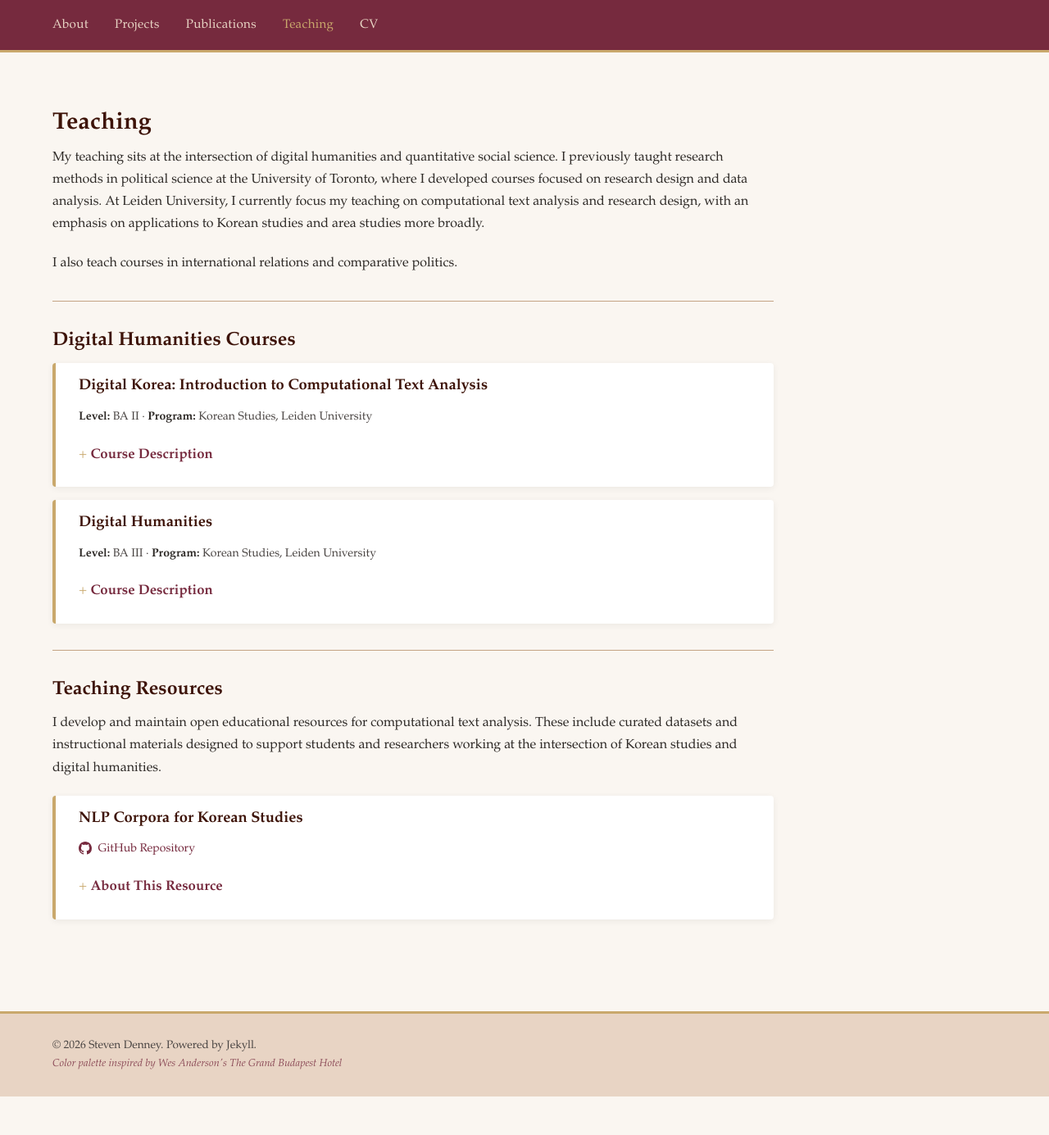
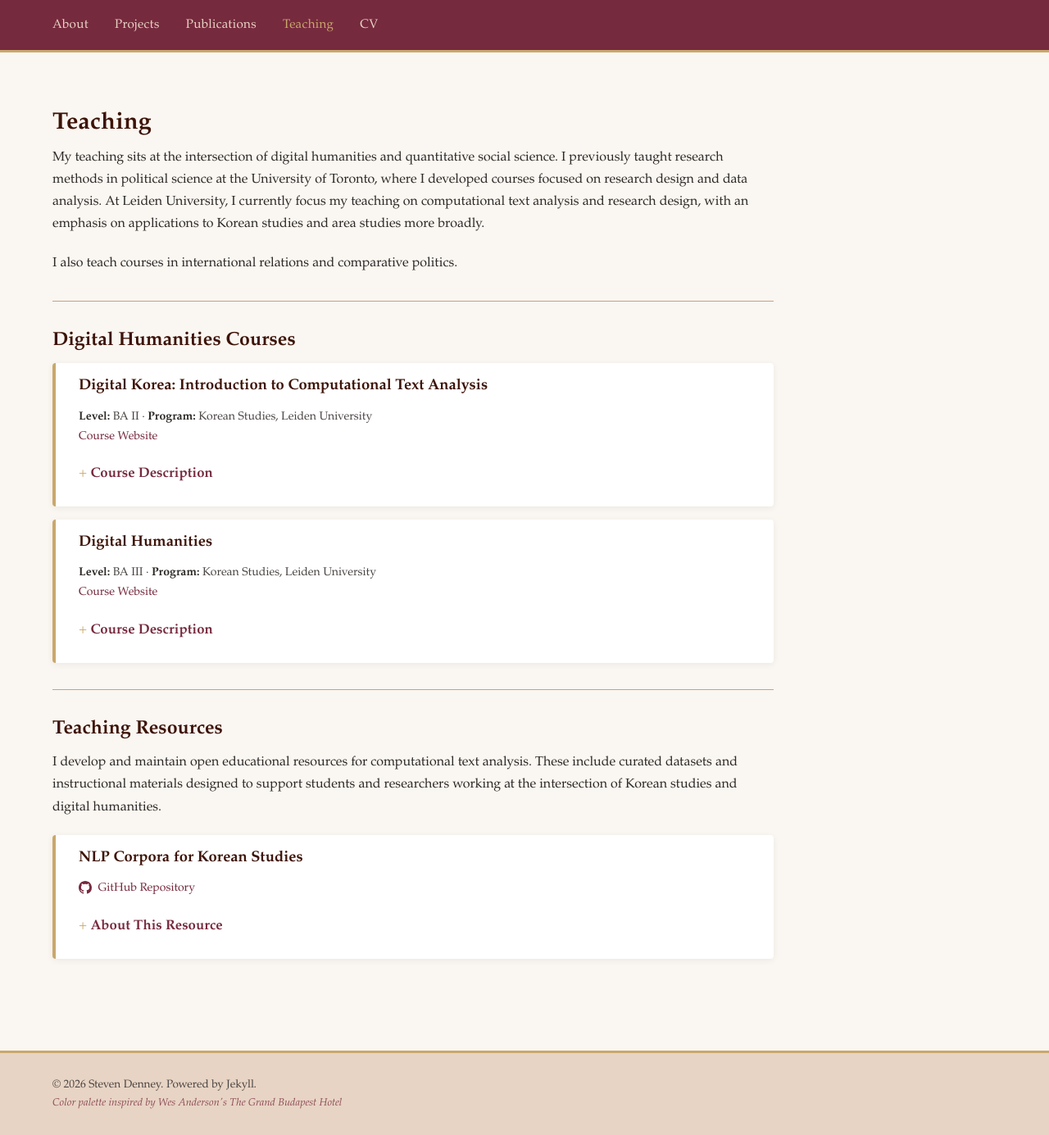
Before and after one commit to scdenney/scdenney.github.io, a Jekyll site: the page built from teaching.md, in a window 1280 px wide. Shown: the whole page at 82% size. Built offline with Jekyll 4.4.1, drawn with Linux system fonts in a browser that asks for light colours; before the commit the page ends 1338 px from its top, so only the background shows below that.

Commit message:
Add course website links to DH courses

```diff
--- a/teaching.md
+++ b/teaching.md
@@ -18,7 +18,8 @@ I also teach courses in international relations and comparative politics.
 <h3>Digital Korea: Introduction to Computational Text Analysis</h3>
 
 <p class="project-meta">
-<strong>Level:</strong> BA II · <strong>Program:</strong> Korean Studies, Leiden University
+<strong>Level:</strong> BA II · <strong>Program:</strong> Korean Studies, Leiden University<br>
+<a href="https://scdenney.github.io/ba2_digital-korea/">Course Website</a>
 </p>
 
 <details>
@@ -33,7 +34,8 @@ I also teach courses in international relations and comparative politics.
 <h3>Digital Humanities</h3>
 
 <p class="project-meta">
-<strong>Level:</strong> BA III · <strong>Program:</strong> Korean Studies, Leiden University
+<strong>Level:</strong> BA III · <strong>Program:</strong> Korean Studies, Leiden University<br>
+<a href="https://scdenney.github.io/ba3_text_as_data/">Course Website</a>
 </p>
 
 <details>
```
